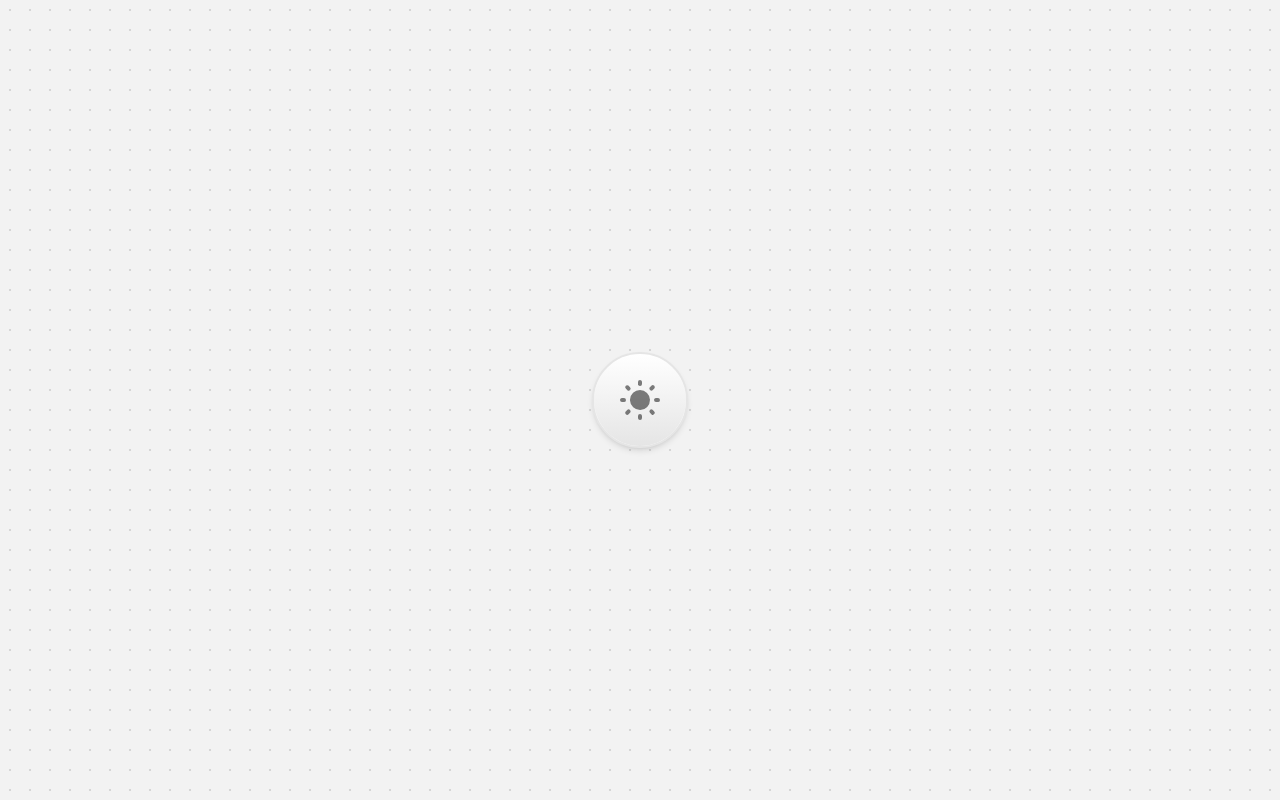
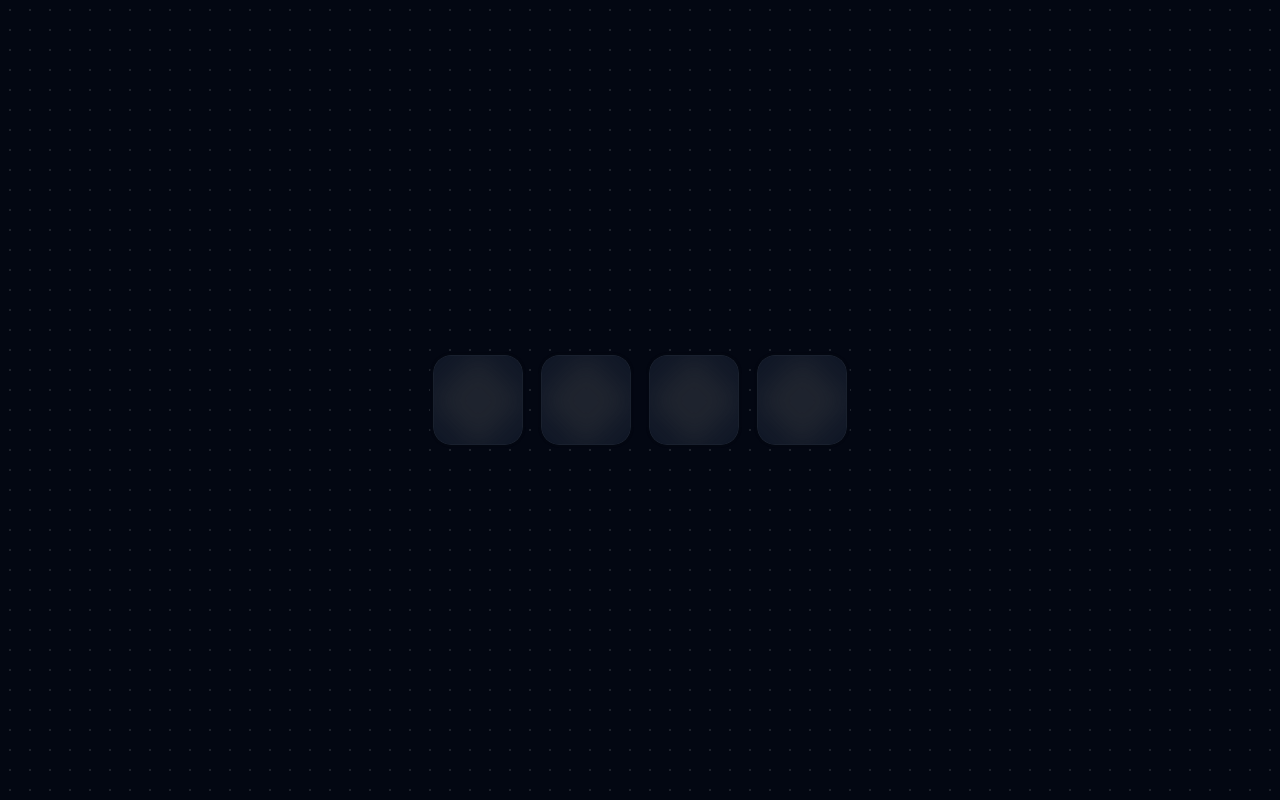
Before and after one commit to p4nthera115/random-components, a Next.js app: page / in a window 1280 px wide. Built offline with nearby package versions, Linux system fonts and the light colour scheme.

Commit message:
VerificationCode

```diff
--- a/app/page.tsx
+++ b/app/page.tsx
@@ -1,6 +1,7 @@
 "use client";
 
 import DotGrid from "@/components/DotGrid";
+import DarkDotGrid from "@/components/DarkDotGrid";
 import MorphMenu from "@/components/MorphMenu";
 import MorphSignup from "@/components/MorphSignup";
 import Spacing from "@/components/Spacing";
@@ -26,11 +27,14 @@ import ArrowToTickSlider from "@/components/Dailies/ArrowToTickSlider";
 import LineWebsitePageAnimation from "@/components/Dailies/LineWebsitePageAnimation";
 import MenuButtons from "@/components/Dailies/MenuButtons";
 import DarkModeButton from "@/components/Dailies/DarkModeButton";
+import VerificationCode from "../components/Dailies/VerificationCode";
 
 export default function Home() {
   return (
-    <div className="h-full w-full flex bg-[#f2f2f2] justify-center items-center text-black/70 font-semibold text-sm">
-      <DotGrid />
+    // <div className="h-full w-full flex bg-[#f2f2f2] justify-center items-center text-black/70 font-semibold text-sm">
+    <div className="h-full w-full flex bg-gray-950 justify-center items-center text-black/70 font-semibold text-sm">
+      {/* <DotGrid /> */}
+      <DarkDotGrid />
       {/* <img className="absolute" src="p4n.png" height={300} width={300} /> */}
       {/* <MorphMenu /> */}
       {/* <MorphSignup /> */}
@@ -55,7 +59,8 @@ export default function Home() {
       {/* <ArrowToTickSlider /> */}
       {/* <LineWebsitePageAnimation /> */}
       {/* <MenuButtons /> */}
-      <DarkModeButton />
+      {/* <DarkModeButton /> */}
+      <VerificationCode />
     </div>
   );
 }
--- /dev/null
+++ b/components/Dailies/VerificationCode.tsx
@@ -0,0 +1,118 @@
+"use client";
+
+import { useState } from "react";
+
+export default function VerificationCode() {
+  const [code, setCode] = useState(["", "", "", ""]);
+
+  const handleInputChange = (i: number, value: string) => {
+    const newCode = [...code];
+    newCode[i] = value;
+    setCode(newCode);
+
+    if (value && i < 3) {
+      document.getElementById(`code-${i + 1}`)?.focus();
+    }
+  };
+
+  return (
+    <div className="z-10">
+      {/* <div className="z-10 flex justify-center items-center h-full w-full bg-black  "> */}
+      <div className="flex flex-row gap-4 items-center scale-75">
+        {[0, 1, 2, 3].map((i) => (
+          <div className="flex justify-center items-center">
+            <input
+              key={i}
+              id={`code-${i}`}
+              type="text"
+              inputMode="numeric"
+              maxLength={1}
+              pattern="\d"
+              required
+              value={code[i]}
+              onChange={(e) => handleInputChange(i, e.target.value)}
+              className="group absolute z-30 w-16 h-16 text-center text-7xl bg-transparent outline-none flex text-white"
+            />
+            <div className="absolute">
+              <InactiveInput />
+            </div>
+            <div
+              className={`${
+                code[i] ? "opacity-100" : "opacity-0"
+              } z-10 transition duration-300`}
+            >
+              <ActiveInput />
+            </div>
+            <div
+              className={`${
+                code.every(Boolean) ? "opacity-100 delay-500" : "opacity-0"
+              } absolute z-20 transition duration-300 select-none`}
+            >
+              <CompleteInput />
+            </div>
+          </div>
+        ))}
+      </div>
+    </div>
+  );
+}
+
+function InactiveInput() {
+  return (
+    <div className="aspect-square w-32 h-32 rounded-[1.8rem] bg-gray-950 border-2 border-gray-950/10 flex items-center justify-center overflow-hidden">
+      <div className="aspect-square w-full h-full rounded-[1.65rem] border-2 border-black/5 flex items-center justify-center overflow-hidden">
+        {/* INPUT BORDER */}
+        <div className="aspect-square w-full h-full rounded-3xl bg-gray-700/50 outline-none flex items-center justify-center overflow-hidden p-px">
+          {/* INPUT */}
+          <div className="aspect-square w-full h-full rounded-[1.45rem] bg-gray-900 flex items-center justify-center overflow-hidden">
+            <div className="bg-neutral-700 h-3/4 w-3/4 rotate-45 blur-lg opacity-30 "></div>
+          </div>
+        </div>
+      </div>
+    </div>
+  );
+}
+
+function ActiveInput() {
+  return (
+    <div className="aspect-square w-32 h-32 rounded-[1.8rem] bg-gray-950 border-2 border-gray-950/10 outline-none flex items-center justify-center overflow-hidden">
+      <div className="aspect-square w-full h-full rounded-[1.65rem] border-2 border-black/5 flex items-center justify-center overflow-hidden">
+        {/* INPUT BORDER */}
+        <div className="aspect-square w-full h-full rounded-3xl bg-gradient-to-br from-sky-300 from-10% to-sky-300/5 flex items-center justify-center overflow-hidden p-px">
+          {/* INPUT */}
+          <div className="aspect-square relative w-full h-full rounded-[1.45rem] bg-gray-900 flex items-center justify-center overflow-hidden">
+            <div className="absolute w-full h-full bg-gradient-to-tl rotate-12 from-emerald-300 from-25% via-blue-500 via-10% to-transparent to-40% scale-110 blur-lg mix-blend-color-dodge"></div>
+            <div className="absolute w-full h-full bg-gradient-to-tl rotate-12 from-emerald-300 from-10% via-blue-500 via-20% to-transparent to-40% scale-110 blur-md"></div>
+            <div className="absolute w-full h-full bg-gradient-to-tl from-emerald-300 from-15% to-transparent to-10% scale-110 blur-md"></div>
+            <div className="absolute w-full h-full bg-gradient-to-tl from-[#31ECFB] from-10% to-transparent to-20% scale-110 rotate-12 blur-sm"></div>
+            <div className="absolute w-full h-full bg-gradient-to-tl right-10 bottom-3 from-[#31ECFB] from-10% to-transparent to-20% scale-150 rotate-6 blur-md mix-blend-plus-lighter"></div>
+            <div className="absolute z-30 bg-gray-900 rounded-full h-full w-full -left-6 -top-6 scale-[160%] border-[3px] border-blue-500 blur-md opacity-100"></div>
+            <div className="absolute z-40 bg-neutral-700 h-3/4 w-3/4 rotate-45 blur-md opacity-30"></div>
+          </div>
+        </div>
+      </div>
+    </div>
+  );
+}
+
+function CompleteInput() {
+  return (
+    <div className="aspect-square w-32 h-32 rounded-[1.8rem] bg-gray-950 border-2 border-gray-950/10 flex items-center justify-center overflow-hidden">
+      <div className="aspect-square w-full h-full rounded-[1.65rem] border-2 border-black/5 flex items-center justify-center overflow-hidden">
+        {/* INPUT BORDER */}
+        <div className="aspect-square w-full h-full rounded-3xl bg-gradient-to-br from-emerald-300 from-10% to-emerald-300/5 flex items-center justify-center overflow-hidden p-px">
+          {/* INPUT */}
+          <div className="aspect-square relative w-full h-full rounded-[1.45rem] bg-gray-900 flex items-center justify-center overflow-hidden">
+            <div className="absolute w-full h-full bg-gradient-to-tl rotate-12 from-emerald-300 from-25% via-emerald-500 via-10% to-transparent to-40% scale-110 blur-lg mix-blend-color-dodge"></div>
+            <div className="absolute w-full h-full bg-gradient-to-tl rotate-12 from-emerald-300 from-10% via-emerald-500 via-20% to-transparent to-40% scale-110 blur-md"></div>
+            <div className="absolute w-full h-full bg-gradient-to-tl from-emerald-300 from-15% to-transparent to-10% scale-110 blur-md"></div>
+            <div className="absolute w-full h-full bg-gradient-to-tl from-[#31fba3] from-10% to-transparent to-20% scale-110 rotate-12 blur-sm"></div>
+            <div className="absolute w-full h-full bg-gradient-to-tl right-10 bottom-3 from-[#31fba3] from-10% to-transparent to-20% scale-150 rotate-6 blur-md mix-blend-plus-lighter"></div>
+            <div className="absolute z-30 bg-gray-900 rounded-full h-full w-full -left-6 -top-6 scale-[160%] border-[3px] border-emerald-500 blur-md opacity-100"></div>
+            <div className="absolute z-40 bg-neutral-700 h-3/4 w-3/4 rotate-45 blur-md opacity-30"></div>
+          </div>
+        </div>
+      </div>
+    </div>
+  );
+}
--- /dev/null
+++ b/components/DarkDotGrid.tsx
@@ -0,0 +1,15 @@
+export default function DotGrid() {
+  return (
+    <div className="fixed w-full h-full z-0">
+      <div className="absolute inset-0">
+        <div
+          className="w-full h-full"
+          style={{
+            backgroundImage: `radial-gradient(#c8c8c824 1px, transparent 1px)`,
+            backgroundSize: "20px 20px",
+          }}
+        ></div>
+      </div>
+    </div>
+  );
+}
```
